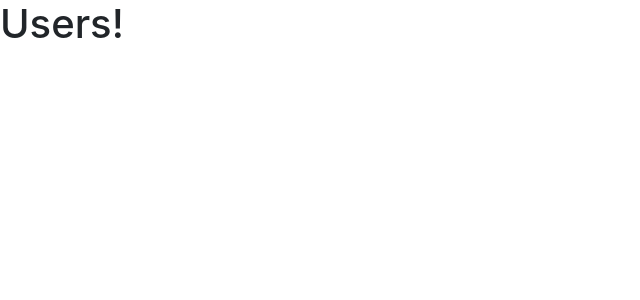
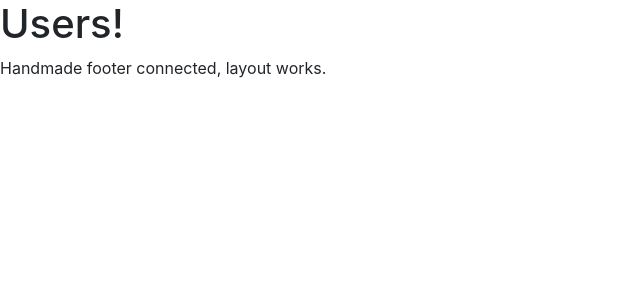
Before and after one commit to SLAF-Team/The-Cabane-Project, a Next.js app: page /users in a window 1280 px wide. Shown: the top 300 px of the page, without its empty margins (0-640 px from the left). Built offline with nearby package versions, Linux system fonts and the light colour scheme.

Commit message:
connexions work

```diff
--- /dev/null
+++ b/components/footer/index.jsx
@@ -0,0 +1,5 @@
+export default function Footer() {
+  return (
+    <div>Handmade footer connected, layout works.</div>
+  )
+}
--- /dev/null
+++ b/components/layout/index.js
@@ -0,0 +1,11 @@
+import Footer from "../footer";
+
+
+export default function Layout({ children }) {
+  return (
+    <>
+      {children}
+      <Footer />
+    </>
+  )
+}
--- a/pages/_app.js
+++ b/pages/_app.js
@@ -1,8 +1,13 @@
 import "bootstrap/dist/css/bootstrap.css";
+import Layout from "../components/layout";
 import "../styles/globals.css";
 
 function MyApp({ Component, pageProps }) {
-  return <Component {...pageProps} />;
+  return (
+    <Layout>
+      <Component {...pageProps} />
+    </Layout>
+  )
 }
 
 export default MyApp;
--- a/pages/index.js
+++ b/pages/index.js
@@ -3,6 +3,7 @@ import Image from "next/image";
 import styles from "../styles/Home.module.css";
 import Nav from "../components/navbar";
 import Hero from "../components/hero";
+import Footer from "../components/footer";
 
 
 export default function Home() {
```
Also changed, not shown: components/footer/Footer.module.css (added), components/layout/Layout.module.css (added).
